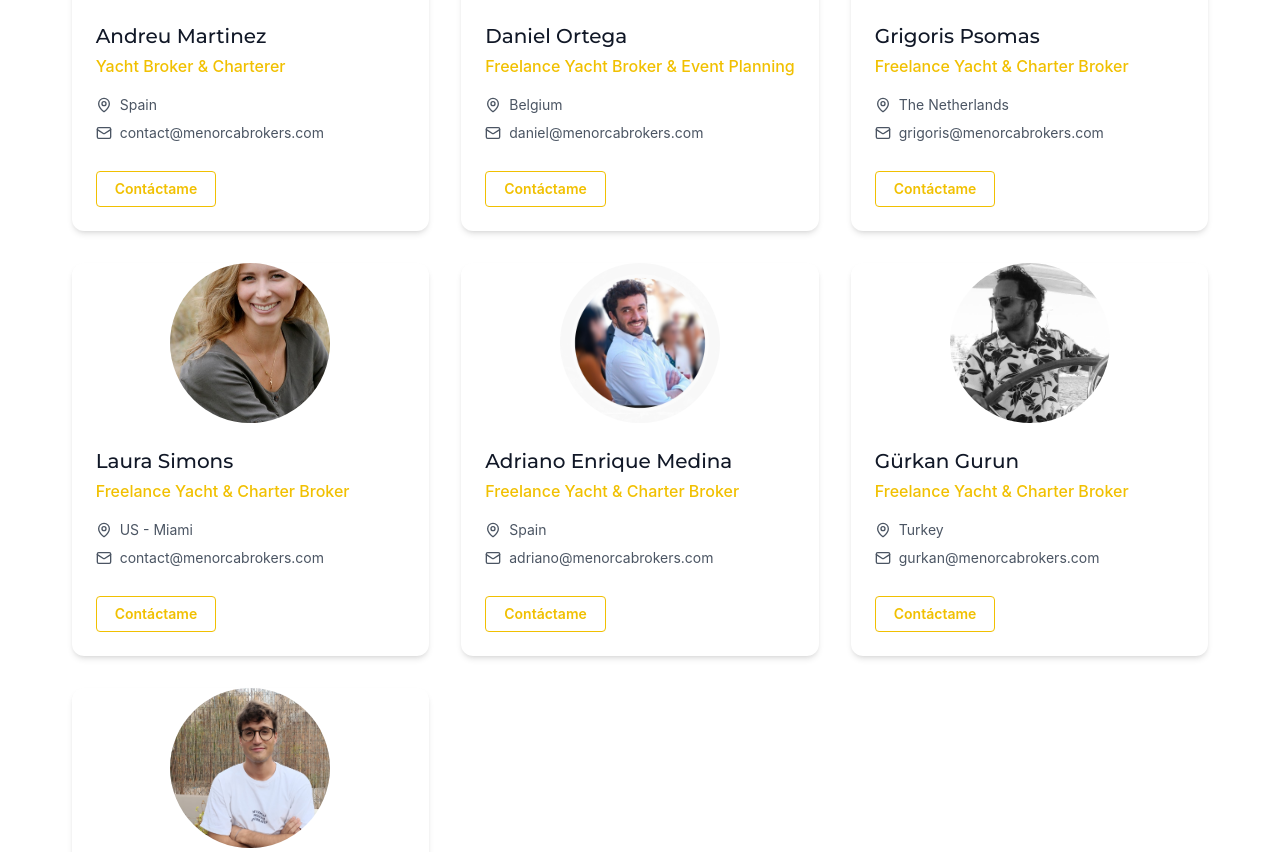
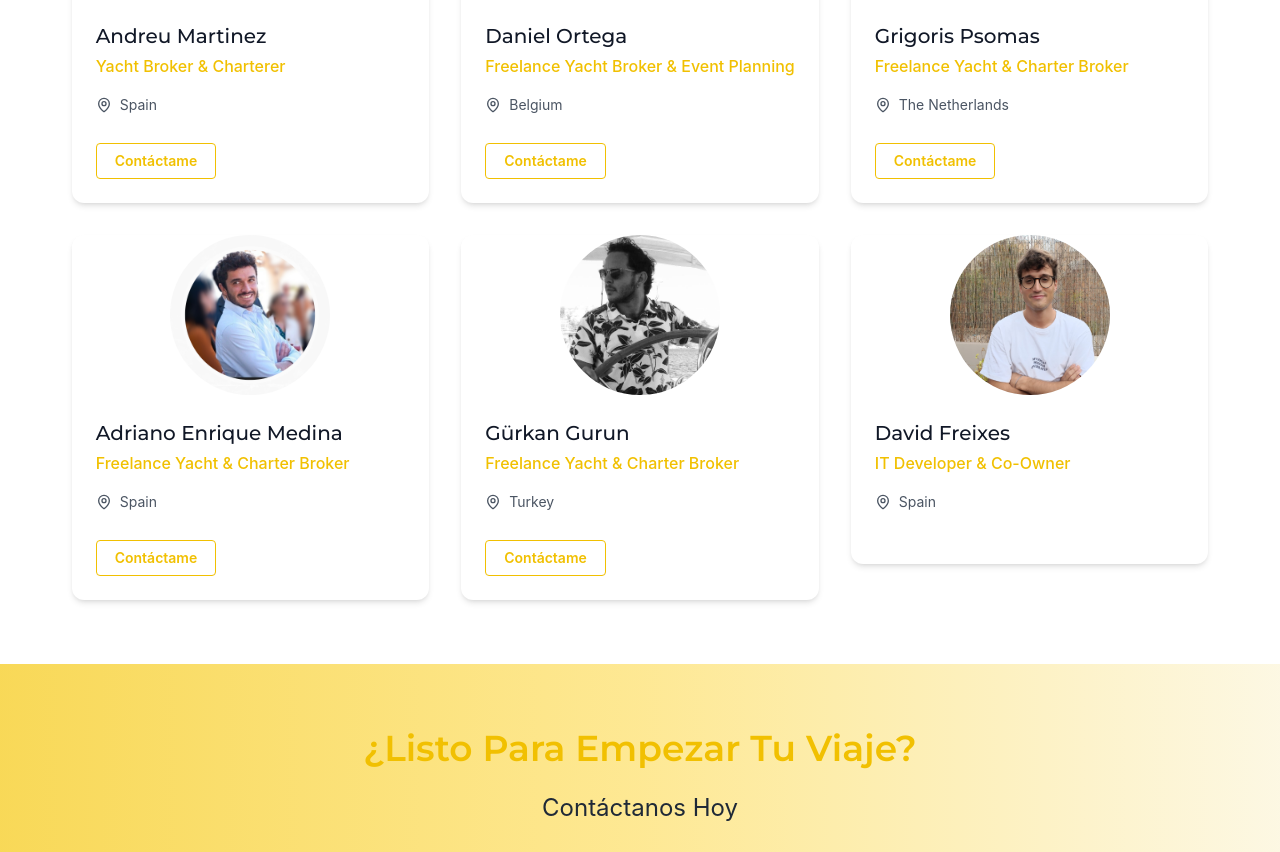
Before and after one commit to davidfreixes/myb, a Next.js app: page /quienes-somos in a window 1280 px wide. Shown: the part 870-1722 px from the top of the page. Built offline with nearby package versions, Linux system fonts and the light colour scheme.

Commit message:
feat: delete emails

```diff
--- a/client/general/company/components/about-us.tsx
+++ b/client/general/company/components/about-us.tsx
@@ -1,5 +1,5 @@
 import { Button } from "@mantine/core";
-import { Mail, MapPin } from "lucide-react";
+import { MapPin } from "lucide-react";
 import { useTranslations } from "next-intl";
 import Image from "next/image";
 import { useRef, useState } from "react";
@@ -25,35 +25,28 @@ const teamMembers = [
     name: "Daniel Ortega",
     role: "Freelance Yacht Broker & Event Planning",
     location: "Belgium",
-    email: "daniel@menorcabrokers.com",
+    email: "contact@menorcabrokers.com",
     image: "/img/team/daniel-ortega.jpg",
   },
   {
     name: "Grigoris Psomas",
     role: "Freelance Yacht & Charter Broker",
     location: "The Netherlands",
-    email: "grigoris@menorcabrokers.com",
+    email: "contact@menorcabrokers.com",
     image: "/img/team/grigoris-psomas.jpg",
-  },
-  {
-    name: "Laura Simons",
-    role: "Freelance Yacht & Charter Broker",
-    location: "US - Miami",
-    email: "contact@menorcabrokers.com",
-    image: "/img/team/laura-simons.jpg",
   },
   {
     name: "Adriano Enrique Medina",
     role: "Freelance Yacht & Charter Broker",
     location: "Spain",
-    email: "adriano@menorcabrokers.com",
+    email: "contact@menorcabrokers.com",
     image: "/img/team/adriano-enrique.png",
   },
   {
     name: "Gürkan Gurun",
     role: "Freelance Yacht & Charter Broker",
     location: "Turkey",
-    email: "gurkan@menorcabrokers.com",
+    email: "contact@menorcabrokers.com",
     image: "/img/team/gurkan-gurun.jpeg",
   },
   {
@@ -152,12 +145,12 @@ export default function AboutUs() {
                         <MapPin className="w-4 h-4 mr-2" />
                         <span className="text-sm">{member.location}</span>
                       </div>
-                      {member.email && (
+                      {/* {member.email && (
                         <div className="flex items-center text-gray-600">
                           <Mail className="w-4 h-4 mr-2" />
                           <span className="text-sm">{member.email}</span>
                         </div>
-                      )}
+                      )} */}
                     </div>
                     {member.email && (
                       <Button
```
